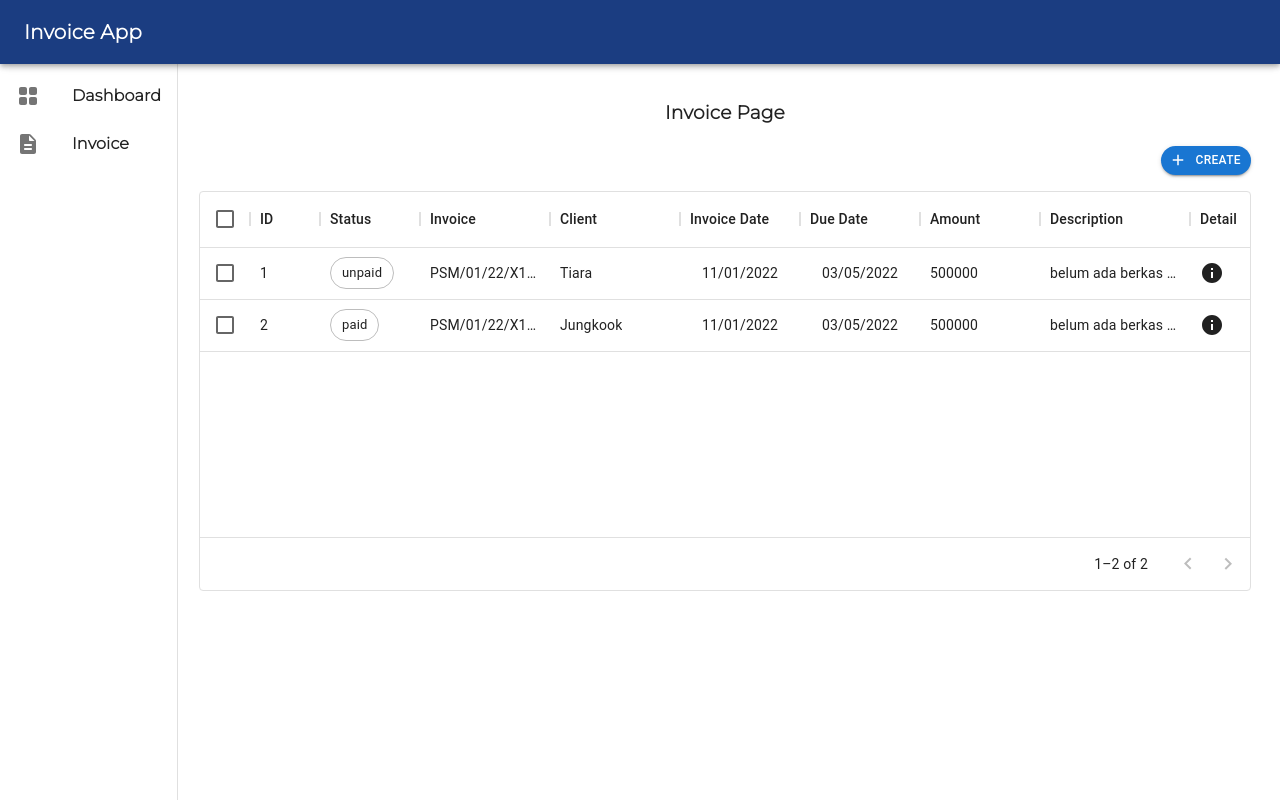
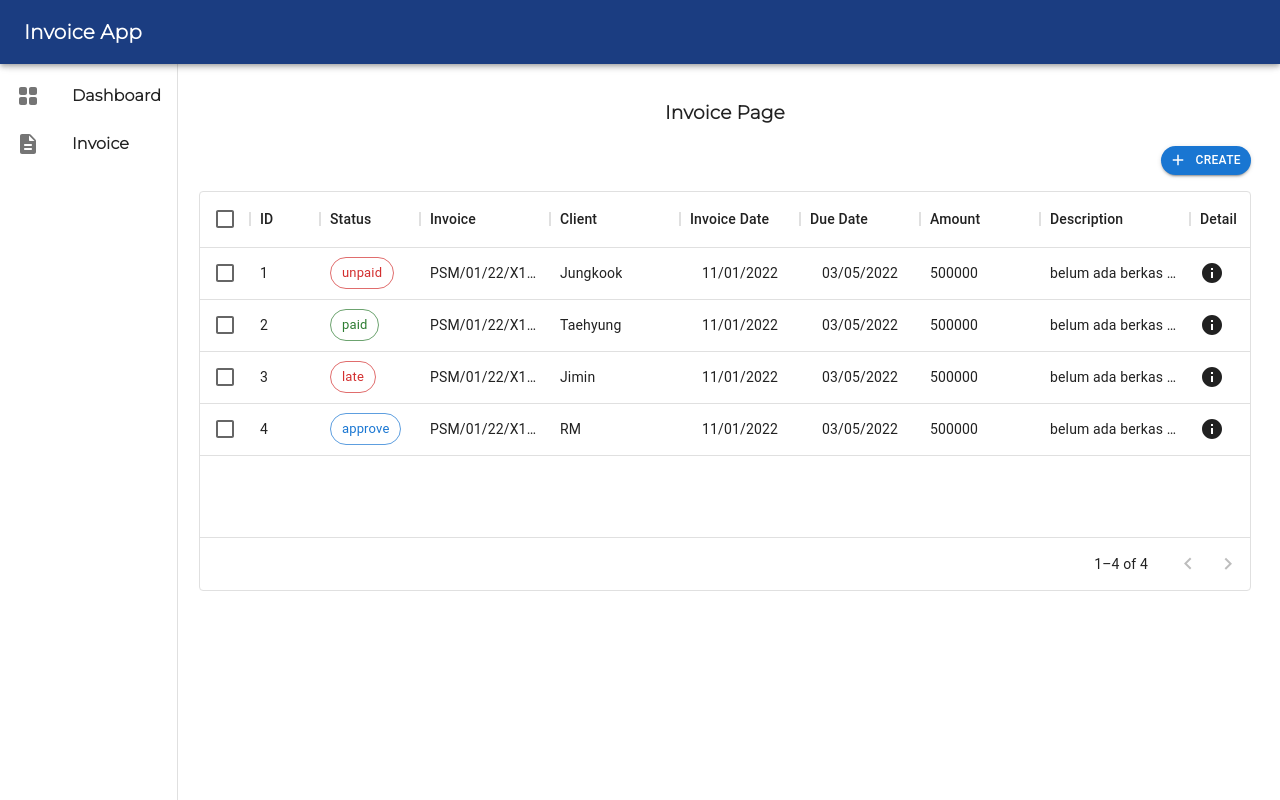
Before and after one commit to prosigmaka/fe-invoice, a React (Create React App) app in the folder invoice-app/: page /dashboard/invoice in a window 1280 px wide. Built offline with nearby package versions, Linux system fonts and the light colour scheme.

Commit message:
fixing switch chip status

```diff
--- a/invoice-app/src/Components/InvoiceTable/InvoiceTable.js
+++ b/invoice-app/src/Components/InvoiceTable/InvoiceTable.js
@@ -14,22 +14,15 @@ const columns = [
       partial: params.value === "partial",
     }),
     renderCell: (params) => {
-      return (
-        <Chip
-          variant = "outlined"
-          label = {params.row.status}
-          // color = {{unpaid} === "unpaid" && "primary" ||
-          // {paid} === "paid" && "success" ||
-          // {partial} === "partial" && "warning"
-          // }
-          sx = {{
-              '{params.row.status} === "unpaid"': { color: "error" },
-              '{params.row.status} === "paid"':  { color:"primary" },
-              '{params.row.status} === "partial"': { color:"success" },
-          }}
-        />
-      );
-    }
+        switch (params.value) {
+          case "unpaid" : return <Chip variant='outlined' label={params.row.status} color="error"/>;
+          case "paid" : return <Chip variant='outlined' label={params.row.status} color="success"/>;
+          case "partial" : return <Chip variant='outlined' label={params.row.status} color="warning"/>;
+          case "late" : return <Chip variant='outlined' label={params.row.status} color="error"/>;
+          case "approve" : return <Chip variant='outlined' label={params.row.status} color="primary"/>;
+          // default: return <Chip variant='outlined' label={params.row.status} color="primary"/>;
+        }
+      }
   },
   { field: 'invoiceNum', headerName: 'Invoice', width: 130 },
   { field: 'clientName', headerName: 'Client', width: 130 },
@@ -38,7 +31,7 @@ const columns = [
   { field: 'amount', type:'currency', headerName: 'Amount', width: 120 },
   { field: 'description', headerName: 'Description', width: 150, },
   { field: 'detailInvoice', headerName: 'Detail', width: 80,
-    renderCell: (params) => {
+    renderCell: () => {
       return (
         <InfoIcon />
       );
@@ -47,8 +40,10 @@ const columns = [
 ];
 
 const rows = [
-  { id: 1, status: 'unpaid', invoiceNum: 'PSM/01/22/X123', clientName:'Tiara', invoiceDate: '11/01/2022', dueDate: '03/05/2022', amount: 500000, description: 'belum ada berkas yang dilengkapi', detailInvoice:'' },
-  { id: 2, status: 'paid', invoiceNum: 'PSM/01/22/X123', clientName:'Jungkook', invoiceDate: '11/01/2022', dueDate: '03/05/2022', amount: 500000, description: 'belum ada berkas yang dilengkapi', detailInvoice:'' }
+  { id: 1, status: 'unpaid', invoiceNum: 'PSM/01/22/X123', clientName:'Jungkook', invoiceDate: '11/01/2022', dueDate: '03/05/2022', amount: 500000, description: 'belum ada berkas yang dilengkapi', detailInvoice:'' },
+  { id: 2, status: 'paid', invoiceNum: 'PSM/01/22/X123', clientName:'Taehyung', invoiceDate: '11/01/2022', dueDate: '03/05/2022', amount: 500000, description: 'belum ada berkas yang dilengkapi', detailInvoice:'' },
+  { id: 3, status: 'late', invoiceNum: 'PSM/01/22/X123', clientName:'Jimin', invoiceDate: '11/01/2022', dueDate: '03/05/2022', amount: 500000, description: 'belum ada berkas yang dilengkapi', detailInvoice:'' },
+  { id: 4, status: 'approve', invoiceNum: 'PSM/01/22/X123', clientName:'RM', invoiceDate: '11/01/2022', dueDate: '03/05/2022', amount: 500000, description: 'belum ada berkas yang dilengkapi', detailInvoice:'' },
 ];
 
 export default function InvoiceTable() {
@@ -59,6 +54,7 @@ export default function InvoiceTable() {
         columns={columns}
         pageSize={5}
         rowsPerPageOptions={[5]}
+        search
         checkboxSelection
       />
     </div>
```
